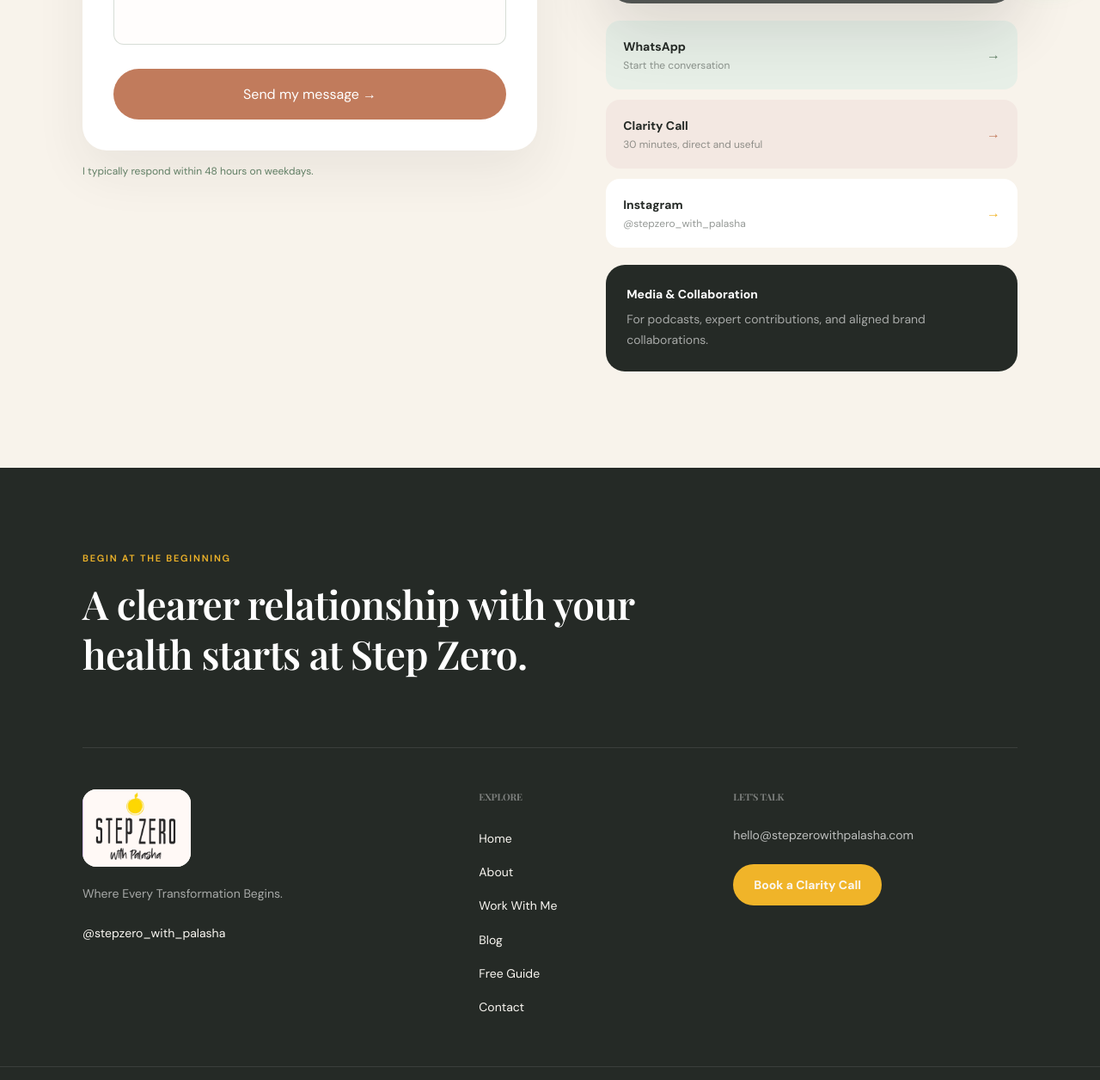
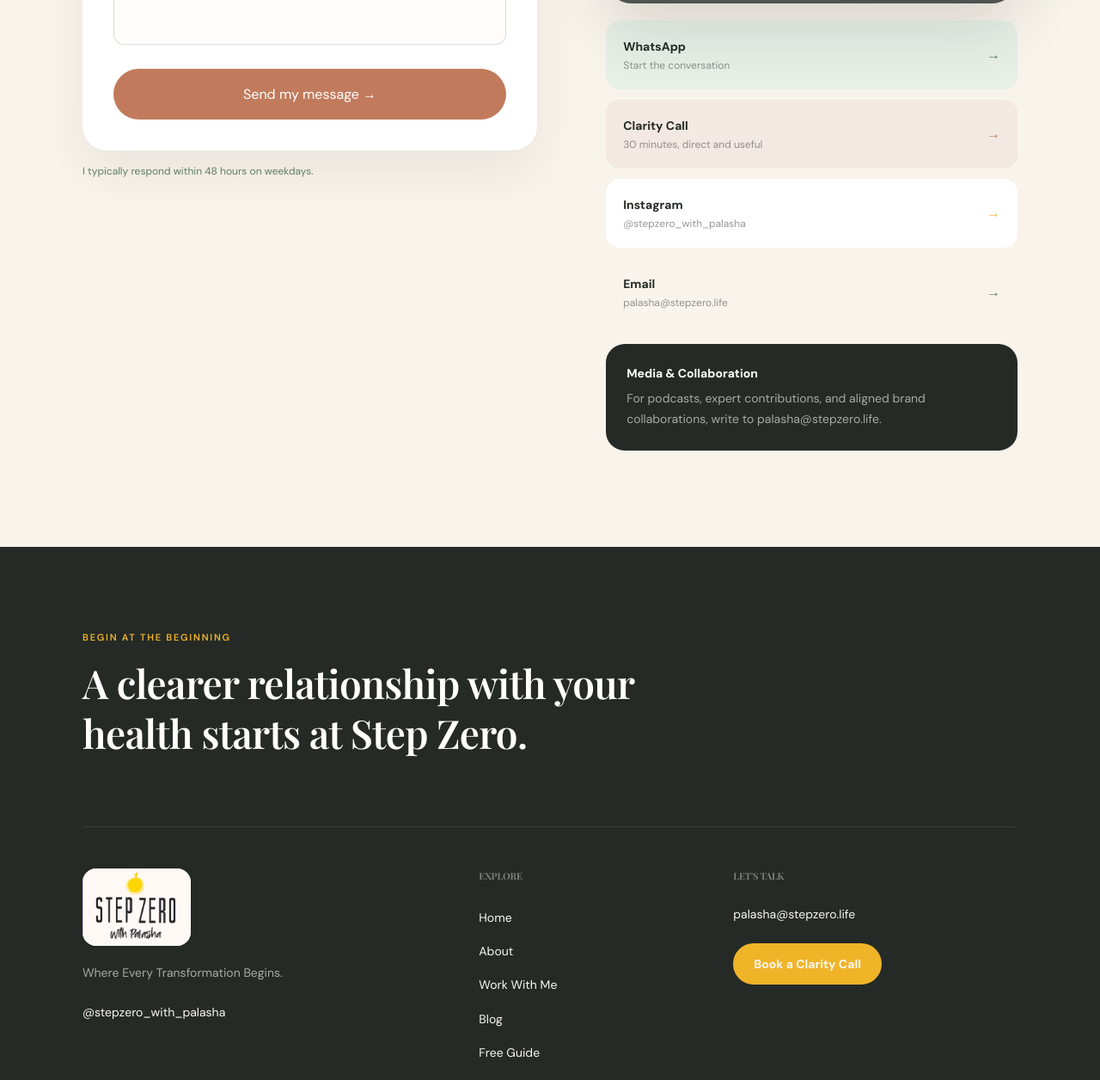
Before and after one commit to innovatixtechnology/stepzero-web, a Next.js app: page /contact in a window 1280 px wide. Shown: the part 808-2064 px from the top of the page at 86% size. Built offline with nearby package versions, Linux system fonts and the light colour scheme; grey boxes are pictures that could not be loaded.

Commit message:
added email

```diff
--- a/src/app/contact/page.tsx
+++ b/src/app/contact/page.tsx
@@ -73,7 +73,7 @@
               </div>
             </div>
 
-            <div className="grid sm:grid-cols-3 lg:grid-cols-1 gap-3 mt-5 max-w-[540px] mx-auto">
+            <div className="grid sm:grid-cols-2 lg:grid-cols-1 gap-3 mt-5 max-w-[540px] mx-auto">
               <a href="https://wa.aisensy.com/aabkw9" target="_blank" rel="noopener noreferrer" className="group flex items-center justify-between rounded-2xl bg-[#E7EFE7] p-5">
                 <div><p className="text-sm font-bold text-[#252A26]">WhatsApp</p><p className="text-xs text-[#3E453F]/55 mt-1">Start the conversation</p></div><span className="text-[#607E64] group-hover:translate-x-1 transition-transform">→</span>
               </a>
@@ -83,11 +83,14 @@
               <a href="https://instagram.com/stepzero_with_palasha" target="_blank" rel="noopener noreferrer" className="group flex items-center justify-between rounded-2xl bg-white p-5">
                 <div><p className="text-sm font-bold text-[#252A26]">Instagram</p><p className="text-xs text-[#3E453F]/55 mt-1">@stepzero_with_palasha</p></div><span className="text-[#F0B429] group-hover:translate-x-1 transition-transform">→</span>
               </a>
+              <a href="mailto:palasha@stepzero.life" className="group flex items-center justify-between rounded-2xl bg-[#F8F3EB] p-5">
+                <div><p className="text-sm font-bold text-[#252A26]">Email</p><p className="text-xs text-[#3E453F]/55 mt-1 break-all">palasha@stepzero.life</p></div><span className="text-[#607E64] group-hover:translate-x-1 transition-transform">→</span>
+              </a>
             </div>
 
             <div className="mt-5 p-6 bg-[#252A26] text-white rounded-[22px] max-w-[540px] mx-auto">
               <p className="text-sm font-bold mb-2">Media & Collaboration</p>
-              <p className="text-sm text-white/60 leading-[1.7]">For podcasts, expert contributions, and aligned brand collaborations.</p>
+              <p className="text-sm text-white/60 leading-[1.7]">For podcasts, expert contributions, and aligned brand collaborations, write to <a href="mailto:palasha@stepzero.life" className="text-[#F0B429] hover:text-white transition-colors break-all">palasha@stepzero.life</a>.</p>
             </div>
           </div>
         </div>
--- a/src/app/privacy-policy/page.tsx
+++ b/src/app/privacy-policy/page.tsx
@@ -66,7 +66,7 @@
           <p>
             You have the right to access, correct, or delete your personal
             information. To exercise these rights, please contact us at
-            hello@stepzerowithpalasha.com.
+            <a href="mailto:palasha@stepzero.life" className="text-[#C17B5C] hover:underline">palasha@stepzero.life</a>.
           </p>
 
           <h2 className="font-[family-name:var(--font-playfair)] text-xl font-bold text-[#2C2C2C] mt-8">
--- a/src/app/terms-of-use/page.tsx
+++ b/src/app/terms-of-use/page.tsx
@@ -94,7 +94,7 @@
           </h2>
           <p>
             If you have any questions about these Terms of Use, please contact
-            us at hello@stepzerowithpalasha.com.
+            us at <a href="mailto:palasha@stepzero.life" className="text-[#C17B5C] hover:underline">palasha@stepzero.life</a>.
           </p>
 
           <p className="text-sm text-[#2C2C2C]/60 mt-8">
--- a/src/components/Footer.tsx
+++ b/src/components/Footer.tsx
@@ -49,7 +49,7 @@
           {/* Column 3: Contact */}
           <div>
             <h4 className="text-[11px] font-bold tracking-[0.14em] uppercase mb-6 text-white/40">Let&apos;s talk</h4>
-            <p className="text-sm text-white/70 mb-6 break-all">hello@stepzerowithpalasha.com</p>
+            <a href="mailto:palasha@stepzero.life" className="block text-sm text-white/70 hover:text-[#F0B429] transition-colors mb-6 break-all">palasha@stepzero.life</a>
             <Link href="/contact" className="inline-block bg-[#F0B429] text-[#252A26] text-sm font-bold px-6 py-3.5 rounded-full hover:bg-white transition-colors">Book a Clarity Call</Link>
           </div>
         </div>
```
